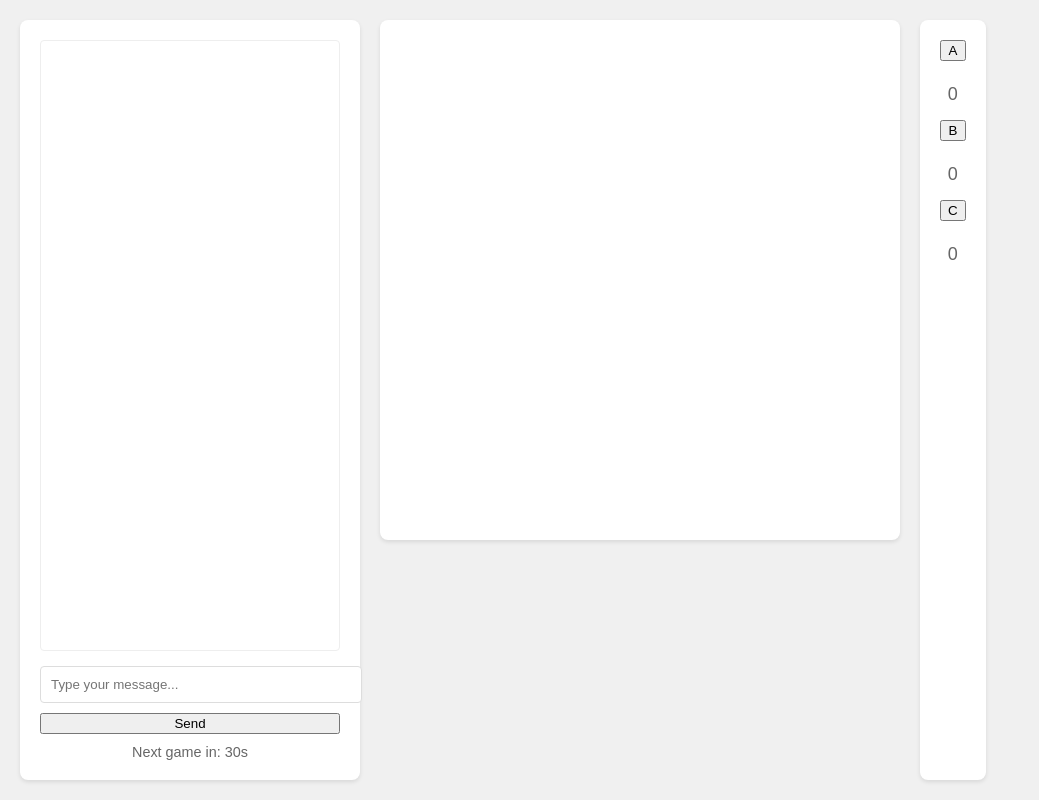
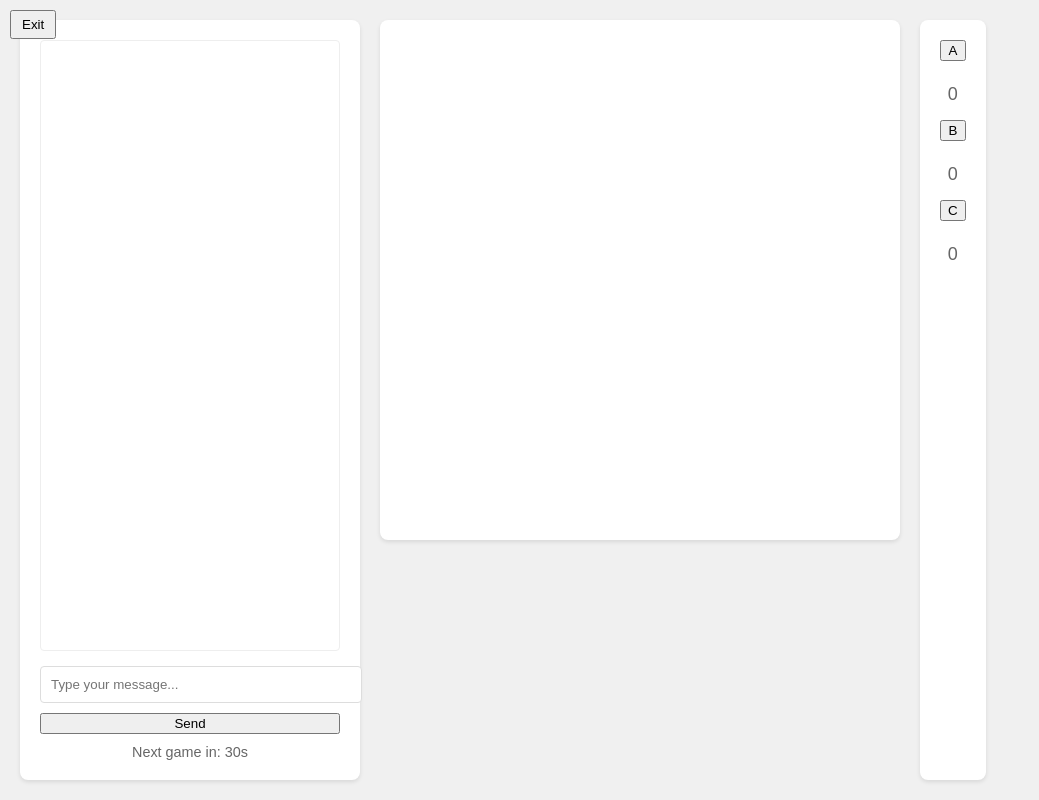
Before and after one commit to axyl-casc/GoGuesser, a website: page public/index.html in a window 1280 px wide. Shown: the whole page, without its empty margins (0-1039 px from the left). Drawn offline with nearby package versions, Linux system fonts and the light colour scheme; no server answers.

Commit message:
Add exit button to close window

```diff
--- a/public/index.html
+++ b/public/index.html
@@ -138,9 +138,17 @@
         .wgo-controls, .wgo-player-info {
             display: none !important;
         }
+
+        #exit-button {
+            position: fixed;
+            top: 10px;
+            left: 10px;
+            padding: 5px 10px;
+        }
     </style>
 </head>
 <body>
+    <button id="exit-button" onclick="exitApp()">Exit</button>
     <div id="main-container">
         <div id="chat-container">
             <div id="chat-messages"></div>
--- a/public/main.js
+++ b/public/main.js
@@ -142,3 +142,7 @@ function sendMessage() {
         document.getElementById('chat-input').value = '';
     }
 }
+
+function exitApp() {
+    window.close();
+}
```
